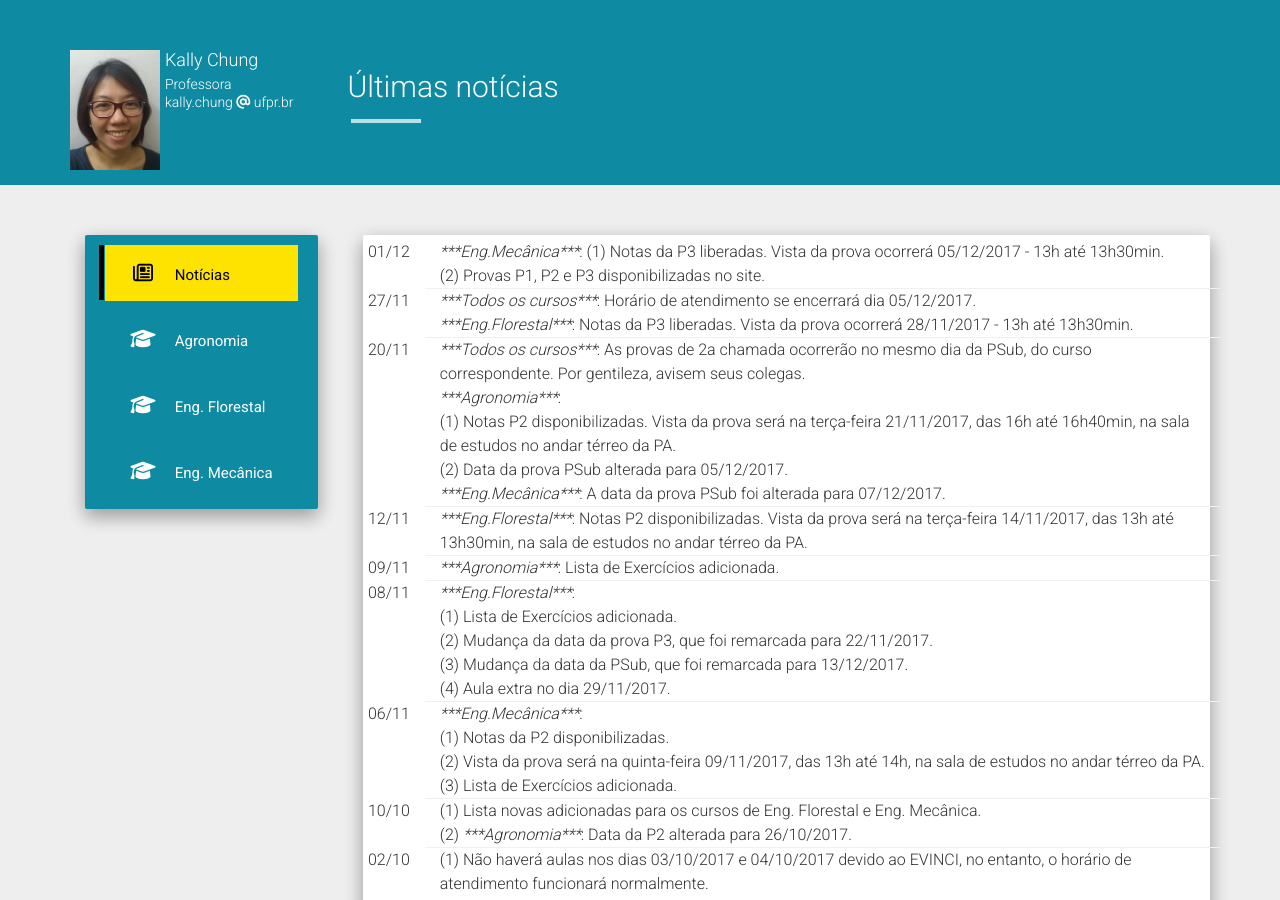
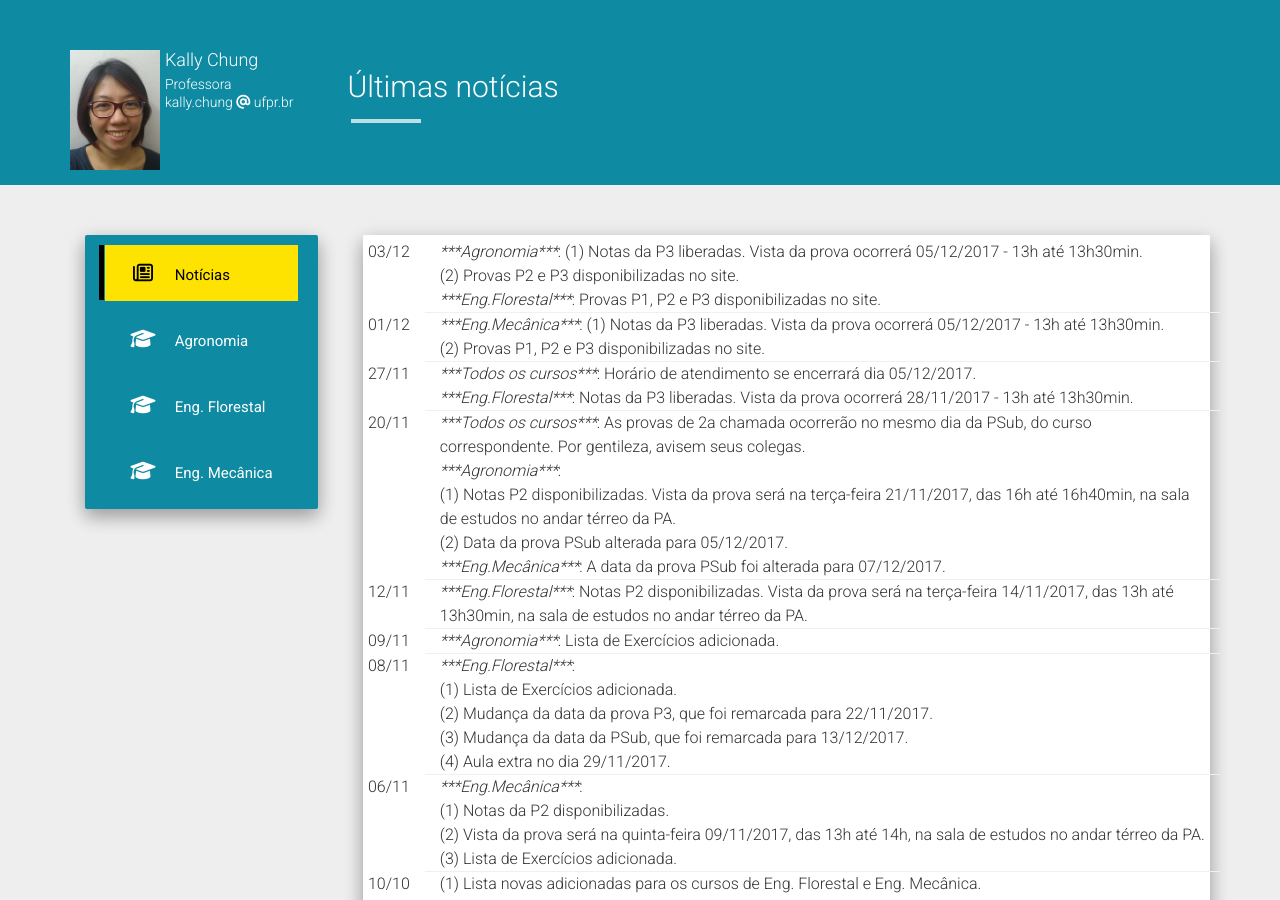
Before and after one commit to chunggnuhc/chunggnuhc.github.io, a Jekyll site: the page built from index.html, in a window 1280 px wide and 900 px high. Built offline with Jekyll 4.4.1, drawn with Linux system fonts in a browser that asks for light colours; nearby versions of some CDN libraries.

Commit message:
Update de notas e provas anteriores-Agron,EngFlor

```diff
--- a/_data/noticias.yml
+++ b/_data/noticias.yml
@@ -1,3 +1,5 @@
+- data: 2017-12-03
+  noticia: "<i>***Agronomia***</i>: (1) Notas da P3 liberadas. Vista da prova ocorrerá 05/12/2017 - 13h até 13h30min.<br> (2) Provas P2 e P3 disponibilizadas no site.<br><i>***Eng.Florestal***</i>: Provas P1, P2 e P3 disponibilizadas no site."
 - data: 2017-12-01
   noticia: "<i>***Eng.Mecânica***</i>: (1) Notas da P3 liberadas. Vista da prova ocorrerá 05/12/2017 - 13h até 13h30min.<br> (2) Provas P1, P2 e P3 disponibilizadas no site."
 - data: 2017-11-27
```
